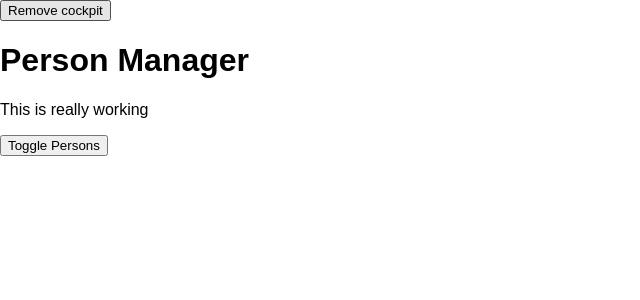
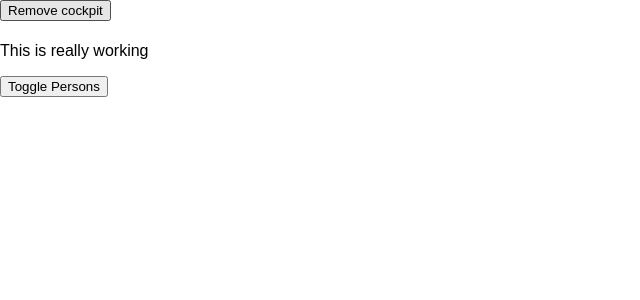
Before and after one commit to 31536k/uReactCompleteGuide-FirstApp, a React app: page / in a window 1280 px wide. Shown: the top 300 px of the page, without its empty margins (0-640 px from the left). Built offline with nearby package versions, Linux system fonts and the light colour scheme.

Commit message:
106 Another Form of HOCs

```diff
--- a/src/components/Persons/Person/Person.css
+++ b/src/components/Persons/Person/Person.css
@@ -1,16 +1,14 @@
-/* .Person {
+.Person {
     width: 60%;
     margin: 16px auto;
     border: 1px solid #eeeeee;
     box-shadow: 0 2px 3px #cccccc;
     padding: 16px;
     text-align: center;
-} */
+}
 
-/* 아래 역할을 Person.js 에서 Radium 을 이용해서 한다.
 @media (min-width: 500px) {
     .Person {
         width: 450px;
     }
 }
-*/
--- a/src/containers/App.js
+++ b/src/containers/App.js
@@ -2,7 +2,8 @@ import React, { Component } from 'react';
 import classes from './App.css';
 import Persons from '../components/Persons/Persons'
 import Cockpit from '../components/Cockpit/Cockpit'
-import WithClass from '../hoc/WithClass'
+import withClass from '../hoc/withClass'
+import Aux from '../hoc/Aux'
 
 class App extends Component {
   constructor(props) {
@@ -75,7 +76,7 @@ class App extends Component {
 
     // <StyleRoot> Person.js 에서 '@media (min-width: 500px)'을 적용하려면 StyleRoot 로 감싸야 한다.
     return (
-      <WithClass classes={classes.App}>
+      <Aux>
         <button onClick={() => {
           this.setState({ showCockpit: false }) // cockpit 이 사라지면 Cockpit 의 'cleanup work in useEffect' 부분이 호출된다.
         }}>Remove cockpit</button>
@@ -86,9 +87,9 @@ class App extends Component {
           personsLength={this.state.persons.length}
           clicked={this.togglePersonsHandler} /> : null}
         {persons}
-      </WithClass>
+      </Aux>
     );
   }
 }
 
-export default App;
+export default withClass(App, classes.App);
--- a/src/hoc/WithClass.js
+++ b/src/hoc/WithClass.js
@@ -1,7 +1,11 @@
 import React from 'react'
 
-const withClass = (props) => (
-    <div className={props.classes}>{props.children}</div>
-);
+const withClass = (WrappedComponet, className) => {
+    return (props) => (
+        <div className={props.classes}>
+            <WrappedComponet/>
+        </div>
+    );
+};
 
 export default withClass;
```
